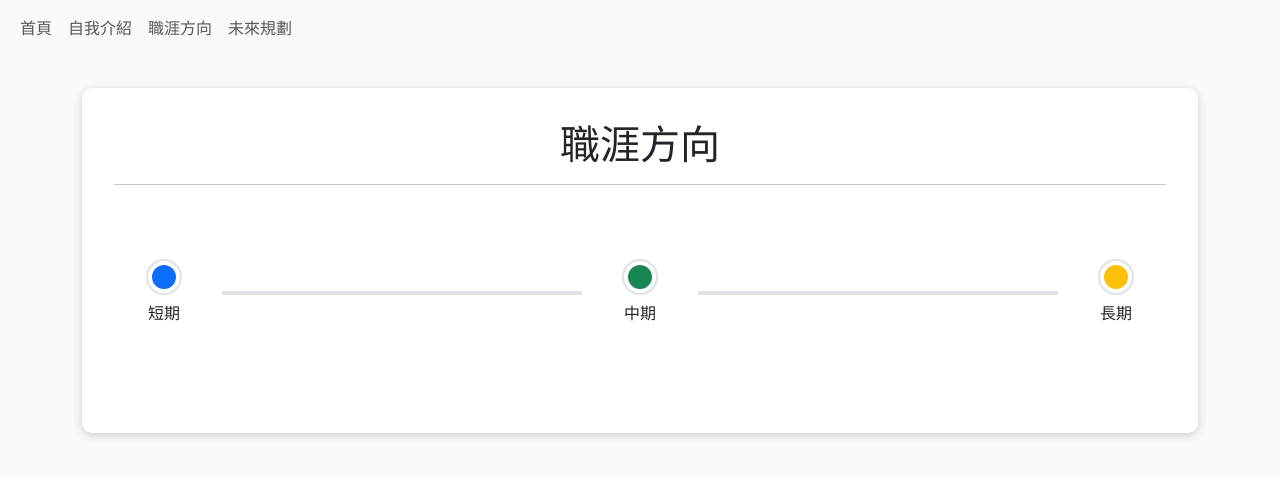
After one commit to a0968066786b-netizen/MIS-Midterm, a Flask app: page /direction in a window 1280 px wide. The commit adds this page. Shown: the top 477 px of the page. Run offline with Flask 3, Linux system fonts and the light colour scheme.

Commit message:
基本網站雛形正式出來)

```diff
--- a/app.py
+++ b/app.py
@@ -6,5 +6,17 @@ app = Flask(__name__)
 def index():
     return render_template('index.html')
 
+@app.route('/about')
+def about():
+    return render_template('about.html')
+
+@app.route('/direction')
+def direction():
+    return render_template('direction.html')
+
+@app.route('/plan')
+def plan():
+    return render_template('plan.html')
+
 if __name__ == '__main__':
     app.run(debug=True)
--- /dev/null
+++ b/templates/direction.html
@@ -0,0 +1,127 @@
+<!DOCTYPE html>
+<html lang="zh-Hant">
+<head>
+    <meta charset="UTF-8">
+    <meta name="viewport" content="width=device-width, initial-scale=1.0">
+    <title>職涯方向</title>
+    <link href="https://cdn.jsdelivr.net/npm/bootstrap@5.3.0/dist/css/bootstrap.min.css" rel="stylesheet">
+    <style>
+        body { background: #f8f9fa; }
+        .main-section { background: #fff; border-radius: 10px; box-shadow: 0 2px 8px #ccc; padding: 2rem; margin-top: 2rem; }
+    </style>
+</head>
+<body>
+{% include 'navbar.html' %}
+<div class="container">
+    <div class="main-section">
+        <h1 class="text-center">職涯方向</h1>
+        <hr>
+        <div class="timeline-horizontal d-flex justify-content-between align-items-center position-relative" style="margin: 3rem 0 3rem 0;">
+            <div class="timeline-node text-center position-relative">
+                <div class="timeline-dot bg-primary mx-auto timeline-hover" data-content-id="short-term"></div>
+                <div class="timeline-label mt-2">短期</div>
+                <div class="timeline-popup" id="short-term">
+                    <strong>短期規劃（1年內）</strong><br>
+                    <ul class="mb-0">
+                        <li>學習 AI/機器學習基礎知識</li>
+                        <li>完成 Python 進階課程</li>
+                        <li>參加校內/線上 AI 相關活動</li>
+                    </ul>
+                </div>
+            </div>
+            <div class="timeline-line flex-grow-1 mx-2"></div>
+            <div class="timeline-node text-center position-relative">
+                <div class="timeline-dot bg-success mx-auto timeline-hover" data-content-id="mid-term"></div>
+                <div class="timeline-label mt-2">中期</div>
+                <div class="timeline-popup" id="mid-term">
+                    <strong>中期規劃（2-3年）</strong><br>
+                    <ul class="mb-0">
+                        <li>參加 AI/資料科學競賽</li>
+                        <li>完成相關證照（如：AI、機器學習）</li>
+                        <li>嘗試實習，累積專案經驗</li>
+                    </ul>
+                </div>
+            </div>
+            <div class="timeline-line flex-grow-1 mx-2"></div>
+            <div class="timeline-node text-center position-relative">
+                <div class="timeline-dot bg-warning mx-auto timeline-hover" data-content-id="long-term"></div>
+                <div class="timeline-label mt-2">長期</div>
+                <div class="timeline-popup" id="long-term">
+                    <strong>長期規劃（3年以上）</strong><br>
+                    <ul class="mb-0">
+                        <li>成為 AI/機器學習工程師</li>
+                        <li>參與大型專案或企業研發</li>
+                        <li>持續學習新技術，提升專業能力</li>
+                    </ul>
+                </div>
+            </div>
+        </div>
+        <style>
+            .timeline-horizontal {
+                min-height: 120px;
+            }
+            .timeline-node {
+                min-width: 100px;
+                z-index: 2;
+            }
+            .timeline-dot {
+                width: 32px;
+                height: 32px;
+                border-radius: 50%;
+                border: 4px solid #fff;
+                box-shadow: 0 0 0 2px #dee2e6;
+                cursor: pointer;
+                transition: box-shadow 0.2s;
+            }
+            .timeline-dot:hover {
+                box-shadow: 0 0 0 4px #b6d4fe;
+            }
+            .timeline-line {
+                height: 4px;
+                background: #dee2e6;
+                z-index: 1;
+            }
+            .timeline-label {
+                font-weight: 500;
+            }
+            .timeline-popup {
+                display: none;
+                position: absolute;
+                left: 50%;
+                top: 60px;
+                transform: translateX(-50%);
+                min-width: 400px;
+                max-width: 600px;
+                background: #fff;
+                border: 1px solid #dee2e6;
+                border-radius: 8px;
+                box-shadow: 0 4px 16px rgba(0,0,0,0.08);
+                padding: 1rem;
+                z-index: 10;
+                text-align: left;
+                font-size: 1rem;
+                word-break: break-word;
+            }
+        </style>
+        <script>
+            document.addEventListener('DOMContentLoaded', function () {
+                const dots = document.querySelectorAll('.timeline-hover');
+                dots.forEach(dot => {
+                    const popupId = dot.getAttribute('data-content-id');
+                    const popup = document.getElementById(popupId);
+                    dot.addEventListener('mouseenter', function () {
+                        popup.style.display = 'block';
+                    });
+                    dot.addEventListener('mouseleave', function () {
+                        popup.style.display = 'none';
+                    });
+                    dot.addEventListener('mousemove', function (e) {
+                        // 可根據需要調整 popup 位置
+                    });
+                });
+            });
+        </script>
+    </div>
+</div>
+</body>
+</html>
--- /dev/null
+++ b/templates/navbar.html
@@ -0,0 +1,24 @@
+<nav class="navbar navbar-expand-lg navbar-light bg-light">
+  <div class="container-fluid">
+    <!-- <a class="navbar-brand" href="/">劉振銘</a> -->
+    <button class="navbar-toggler" type="button" data-bs-toggle="collapse" data-bs-target="#navbarNav" aria-controls="navbarNav" aria-expanded="false" aria-label="Toggle navigation">
+      <span class="navbar-toggler-icon"></span>
+    </button>
+    <div class="collapse navbar-collapse" id="navbarNav">
+      <ul class="navbar-nav">
+        <li class="nav-item">
+          <a class="nav-link" href="/">首頁</a>
+        </li>
+        <li class="nav-item">
+          <a class="nav-link" href="/about">自我介紹</a>
+        </li>
+        <li class="nav-item">
+          <a class="nav-link" href="/direction">職涯方向</a>
+        </li>
+        <li class="nav-item">
+          <a class="nav-link" href="/plan">未來規劃</a>
+        </li>
+      </ul>
+    </div>
+  </div>
+</nav>
```
Also changed, not shown: templates/about.html (added, +71 -0 lines), templates/index.html (+43 -26 lines), templates/plan.html (added, +67 -0 lines), static/img/avatar.png (added), 1 other file.
